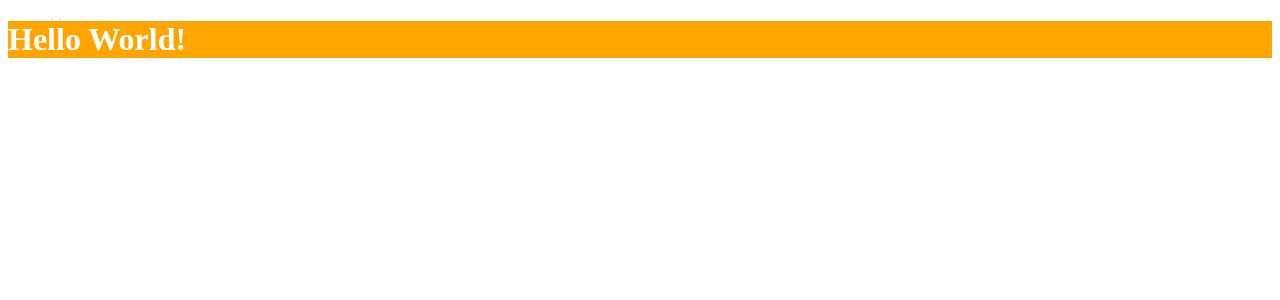
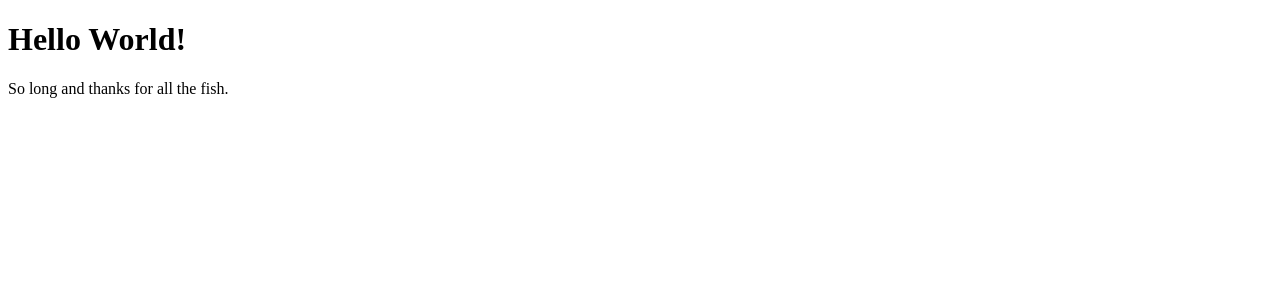
Before and after one commit to SteveMustanski/react-practice, a React (Create React App) app in the folder react-is-fun/: page / in a window 1280 px wide. Shown: the top 300 px of the page. Built offline with nearby package versions, Linux system fonts and the light colour scheme.

Commit message:
rendered hello world as jsx

```diff
--- a/react-is-fun/src/index.js
+++ b/react-is-fun/src/index.js
@@ -7,10 +7,10 @@ let style = {
   fontFamily: 'Ariel',
 };
 
-const title = React.createElement(
-  'h1',
-  { id: 'title', className: 'header', style },
-  'Hello World!',
+ReactDOM.render(
+  <div>
+    <h1>Hello World!</h1>
+    <p>So long and thanks for all the fish.</p>
+  </div>,
+  document.getElementById('root'),
 );
-
-ReactDOM.render(title, document.getElementById('root'));
```
